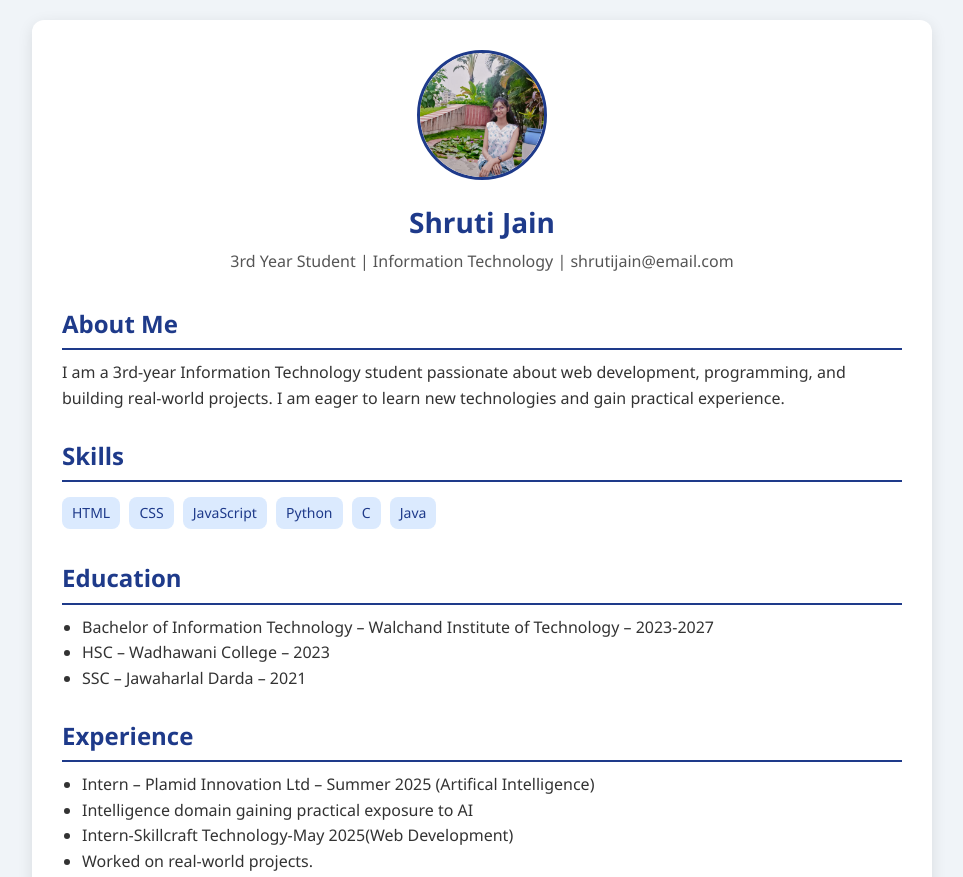
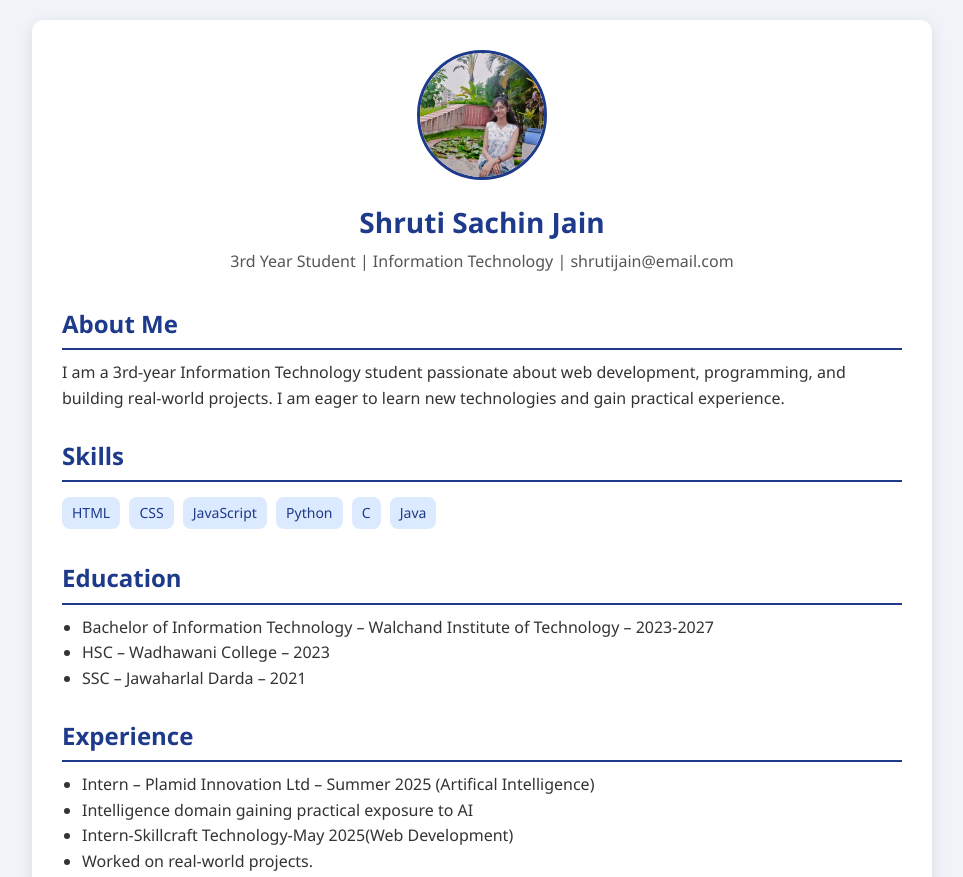
Before and after one commit to Shrutijain-1/Self-Intro-WebPage, a plain HTML site: page index.html in a window 1280 px wide. Shown: the top 877 px of the page, without its empty margins (158-1121 px from the left). Drawn offline with Linux system fonts and the light colour scheme.

Commit message:
Update resume with new name and minor edits

```diff
--- a/index.html
+++ b/index.html
@@ -93,7 +93,7 @@
 
       <header>
         <img src="sphoto.jpg.jpeg" alt="Profile Photo" class="profile-pic" />
-        <h1>Shruti Jain</h1>
+        <h1>Shruti Sachin Jain</h1>
         <p>3rd Year Student | Information Technology | shrutijain@email.com</p>
       </header>
 
```
